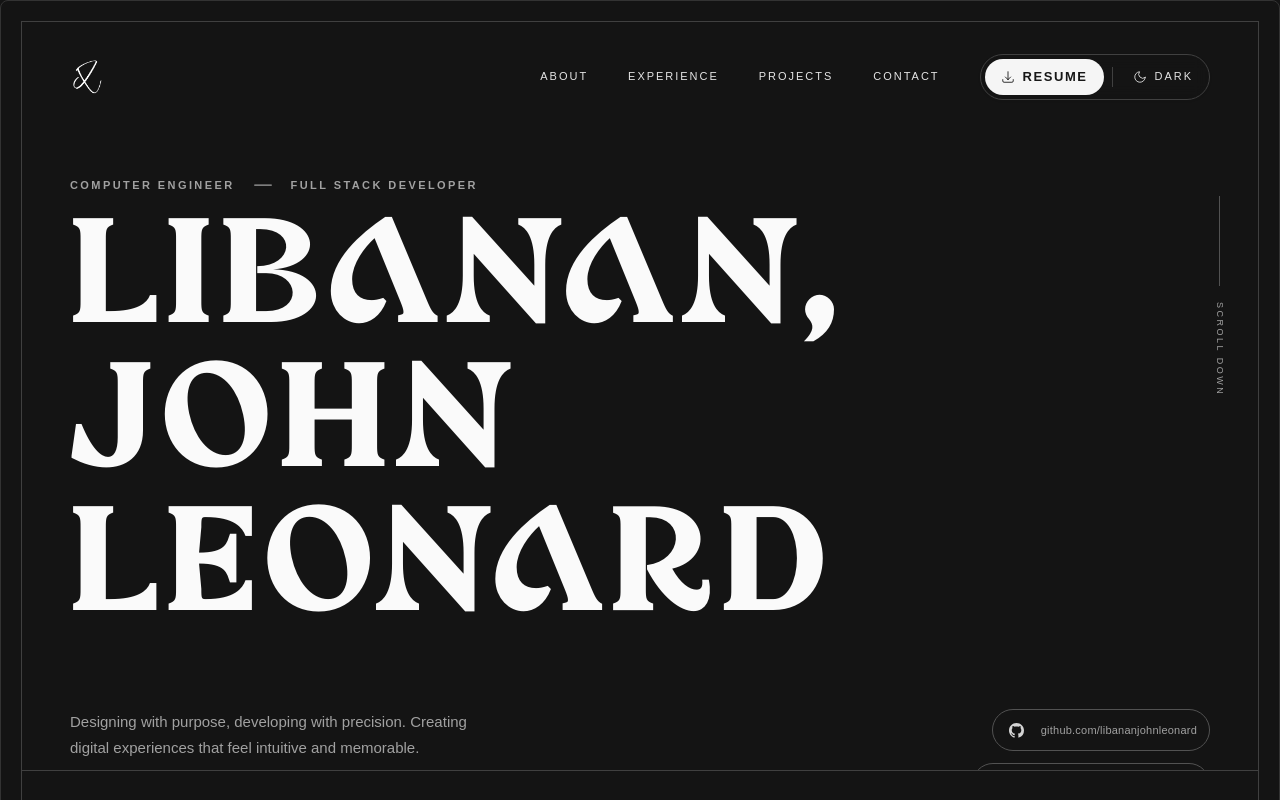
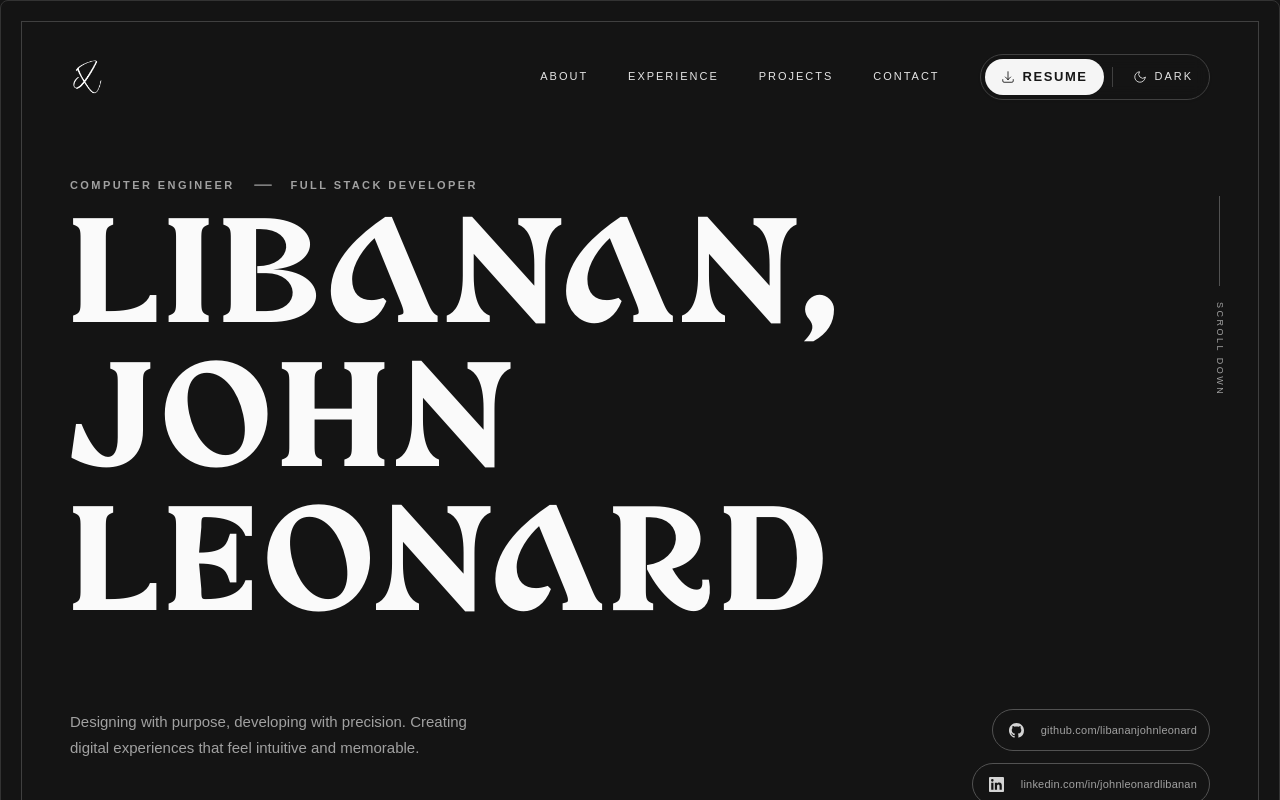
Before and after one commit to libananjohnleonard/workfolio_v2, a React (Vite) app: page / in a window 1280 px wide. Shown: the top 800 px of the page. Built offline with nearby package versions, Linux system fonts and the light colour scheme; a web font is replaced by a local one.

Commit message:
ready to deploy

```diff
--- a/src/components/sections/ExperienceSection.jsx
+++ b/src/components/sections/ExperienceSection.jsx
@@ -221,7 +221,7 @@ function AccordionItem({ item, index, onCertificateClick }) {
         </span>
         <span className="flex items-center gap-4">
           {(item.period || item.location || item.address) && (
-            <span className="hidden min-w-[260px] flex-col items-end gap-1 sm:flex">
+            <span className="hidden xl:flex min-w-[260px] flex-col items-end gap-1">
               {item.period && (
                 <span className={accordionPeriodClassName}>
                   {item.period}
--- a/src/components/sections/LandingSection.jsx
+++ b/src/components/sections/LandingSection.jsx
@@ -37,7 +37,7 @@ function SocialLink({ href, label, icon, external = false }) {
 
 export default function LandingSection() {
   return (
-    <section id="landing" className="relative flex max-h-[670px] overflow-hidden flex-col scroll-mt-0">
+    <section id="landing" className="relative flex max-h-[670px] md:max-h-[750px] lg:max-h-[850px] xl:max-h-[900px] overflow-hidden flex-col scroll-mt-0">
       <ScrollIndicator />
 
       <div className="flex flex-1 flex-col justify-center px-5 pt-6 pb-8 sm:px-8 sm:pt-8 sm:pb-10 lg:px-12 lg:pt-12 lg:pb-12">
```
